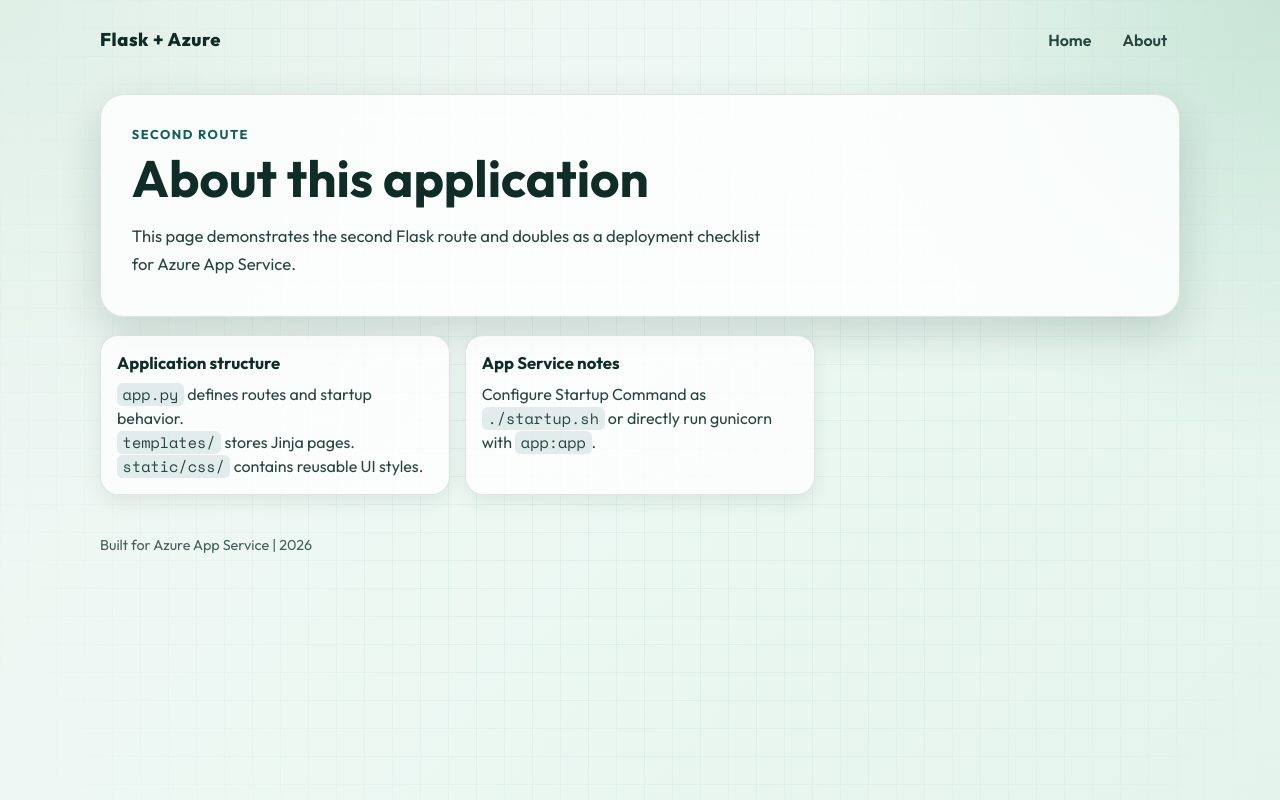
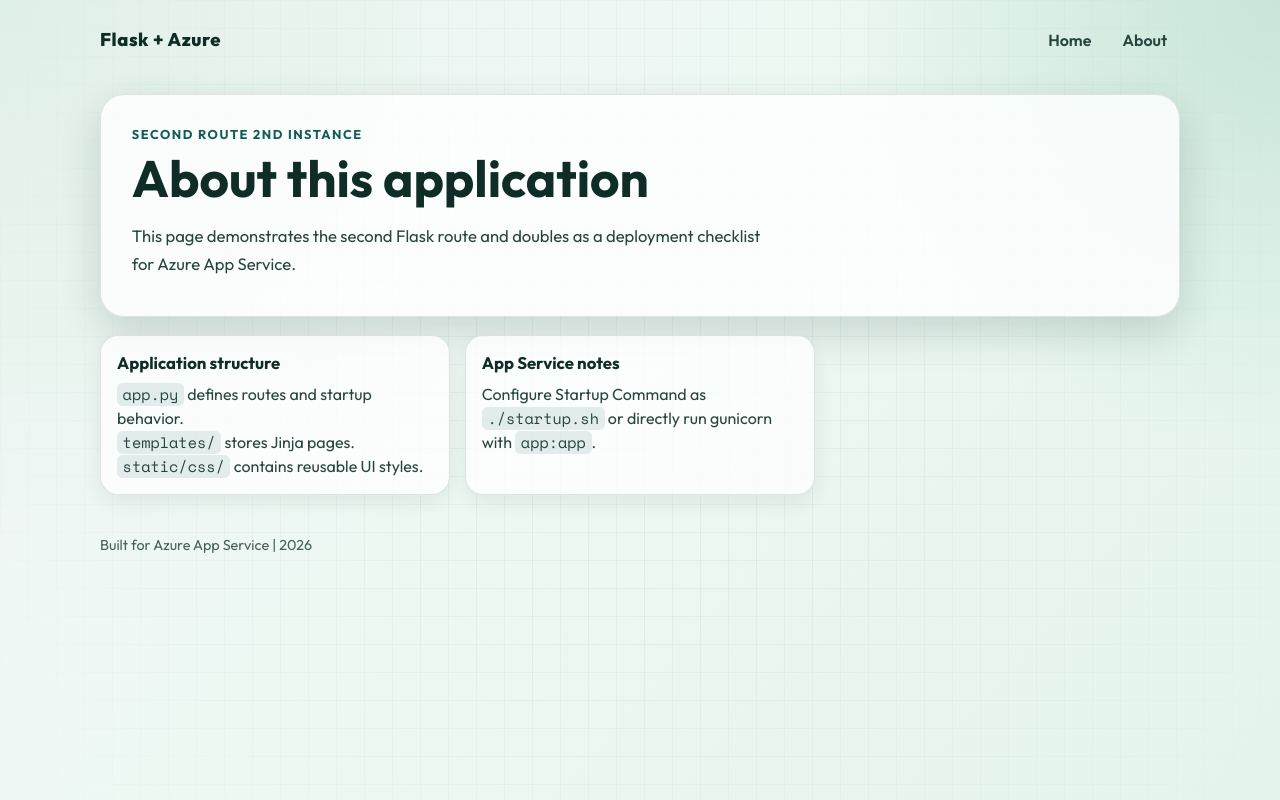
Before and after one commit to Yashwanth756/prashanthweb, a Flask app: page /about in a window 1280 px wide. Run offline with Flask 3, Linux system fonts and the light colour scheme.

Commit message:
Update kicker text in about.html

```diff
--- a/templates/about.html
+++ b/templates/about.html
@@ -4,7 +4,7 @@
 
 {% block content %}
 <section class="hero compact">
-  <p class="kicker">Second route</p>
+  <p class="kicker">Second route 2nd instance</p>
   <h1>About this application</h1>
   <p class="lead">
     This page demonstrates the second Flask route and doubles as a deployment checklist for Azure App Service.
```
